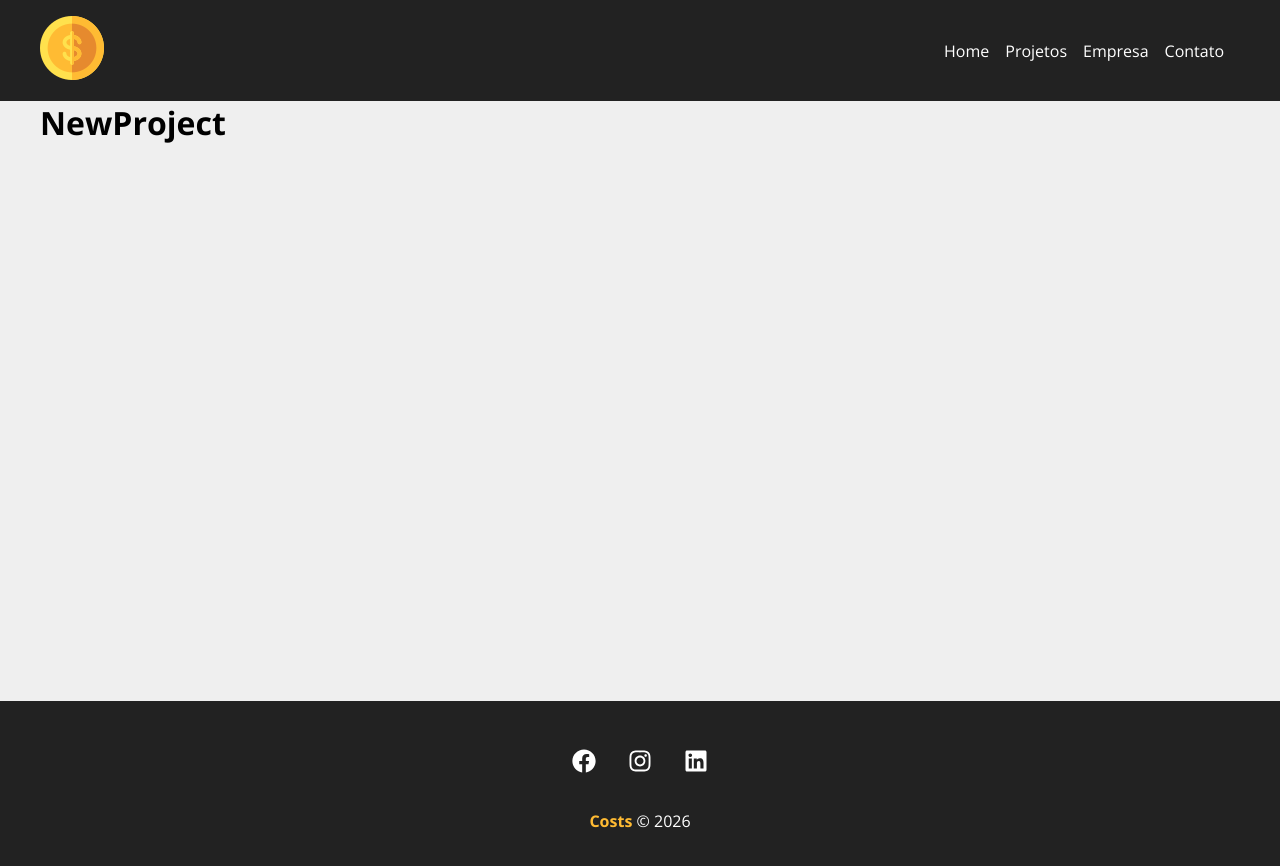
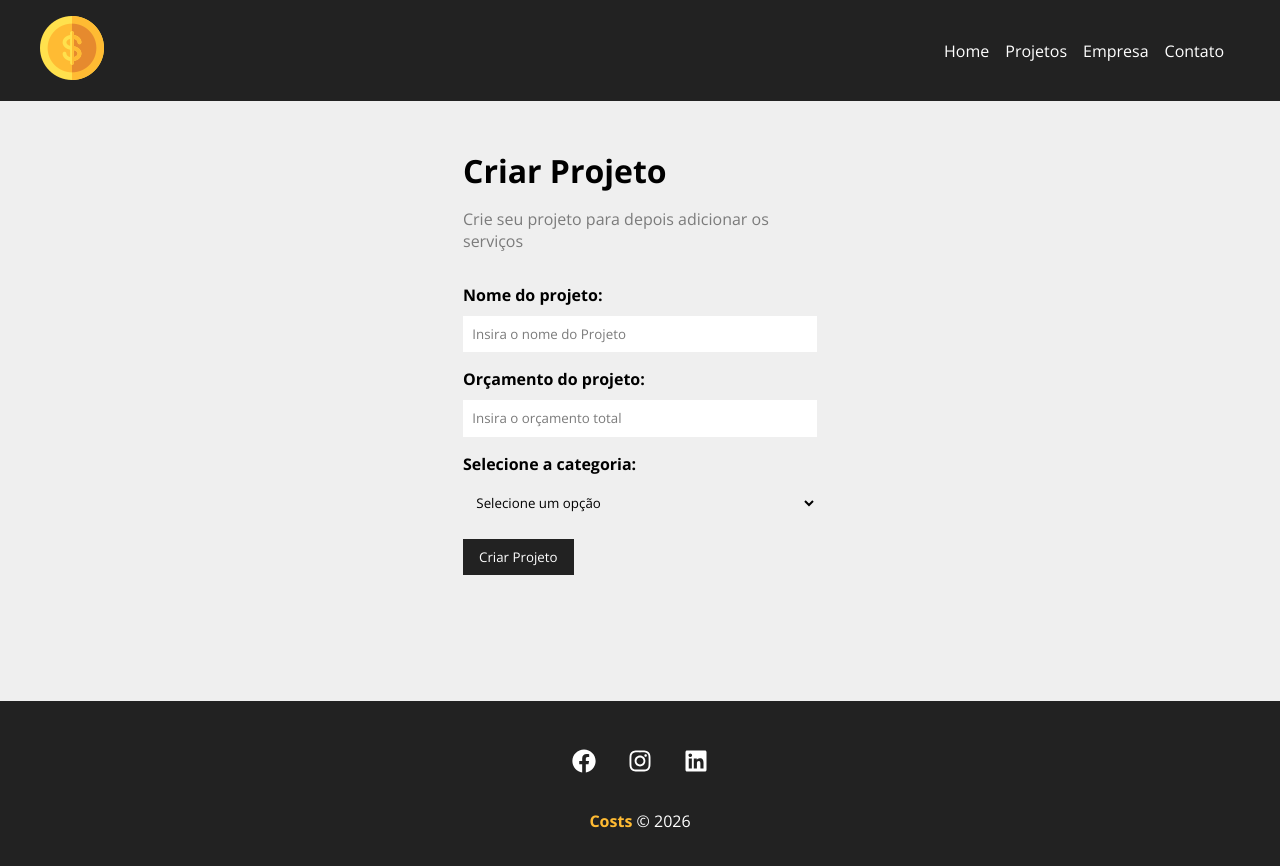
Before and after one commit to hjromano/react, a React (Create React App) app in the folder costs/: page /newproject in a window 1280 px wide. Shown: the top 866 px of the page. Built offline with nearby package versions, Linux system fonts and the light colour scheme.

Commit message:
formulario

```diff
--- /dev/null
+++ b/costs/src/components/form/Input.js
@@ -0,0 +1,18 @@
+import styles from './Input.module.css'
+
+
+function Input({type, text, name, placeholder, handleOnChange, value}) {
+
+    return (
+        <div className={styles.form_control}>
+            <label htmlFor={name}>{text}:</label>
+            <input type={type} name={name} id={name} placeholder={placeholder} onChange={handleOnChange} value={value} />
+        </div>
+    )
+
+
+
+
+}
+
+export default Input
--- /dev/null
+++ b/costs/src/components/form/Input.module.css
@@ -0,0 +1,20 @@
+.form_control {
+    display: flex;
+    flex-direction: column;
+    margin-bottom: 1em;
+}
+
+.form_control label {
+    margin-bottom: .6em;
+    font-weight: bold;
+}
+
+.form_control input {
+    padding: .7em;
+    border-radius: 0;
+    border: none;
+}
+
+.form_control input::placeholder {
+    color: #7b7b7b;
+}
--- /dev/null
+++ b/costs/src/components/form/Select.js
@@ -0,0 +1,16 @@
+import styles from './Select.module.css'
+
+
+function Select({ text, name, options, handleOnChange, value}) {
+
+    return (
+        <div className={styles.form_control}>
+            <label htmlFor={name}>{text}:</label>
+            <select name={name} id={name}>
+                <option>Selecione um opção</option>
+            </select>
+        </div>
+    )
+}
+
+export default Select
--- /dev/null
+++ b/costs/src/components/form/Select.module.css
@@ -0,0 +1,16 @@
+.form_control {
+    display: flex;
+    flex-direction: column;
+    margin-bottom: 1em;
+}
+
+.form_control label {
+    margin-bottom: 0.6em;
+    font-weight: bold;
+}
+
+.form_control select {
+    padding: 0.7em;
+    border-radius: 0;
+    border: none;
+}
--- /dev/null
+++ b/costs/src/components/form/SubmitButton.js
@@ -0,0 +1,13 @@
+import styles from './SubmitButton.module.css'
+
+
+function SubmitButton({ text }) {
+
+    return (
+        <div>
+            <button className={styles.btn}>{text}</button>
+        </div>
+    )
+}
+
+export default SubmitButton
--- /dev/null
+++ b/costs/src/components/form/SubmitButton.module.css
@@ -0,0 +1,13 @@
+.btn {
+    background-color: #222;
+    color: #FFF;
+    padding: 0.7em 1.2em;
+    text-decoration: none;
+    transition: .5s;
+    cursor: pointer;
+    border: none;
+}
+
+.btn:hover {
+    color: #ffbb33;
+}
--- a/costs/src/components/pages/NewProject.js
+++ b/costs/src/components/pages/NewProject.js
@@ -1,6 +1,15 @@
+import ProjectForm from '../project/ProjectForm'
+import styles from './NewProject.module.css'
+
 function NewProject() {
 
-    return <h1>NewProject</h1>
+    return (
+        <div className={styles.newproject_container}>
+            <h1>Criar Projeto</h1>
+            <p>Crie seu projeto para depois adicionar os serviços</p>
+            <ProjectForm btnText="Criar Projeto" />
+
+        </div>
+    )
 }
-
 export default NewProject
--- /dev/null
+++ b/costs/src/components/pages/NewProject.module.css
@@ -0,0 +1,13 @@
+.newproject_container {
+    width: 450px;
+    margin: 0 auto;
+    padding:  3em;
+}
+
+.newproject_container h1 {
+    margin-bottom: 0.5em;
+}
+
+.newproject_container p {
+    color: #7b7b7b;
+}
--- /dev/null
+++ b/costs/src/components/project/ProjectForm.js
@@ -0,0 +1,19 @@
+import Input from '../form/Input'
+import Select from '../form/Select'
+import SubmitButton from '../form/SubmitButton'
+import styles from './ProjectForm.module.css'
+
+
+
+function ProjectForm({btnText}) {
+    return (
+        <form className={styles.form}>
+            <Input type="text" text="Nome do projeto" name="name" placeholder="Insira o nome do Projeto" />
+            <Input type="number" text="Orçamento do projeto" name="budget" placeholder="Insira o orçamento total" />
+            <Select name="category_id" text="Selecione a categoria" />
+            <SubmitButton text={btnText} />
+        </form>
+    )
+}
+
+export default ProjectForm
--- /dev/null
+++ b/costs/src/components/project/ProjectForm.module.css
@@ -0,0 +1,4 @@
+.form {
+    width:100%;
+    margin:2em 0;
+}
```
